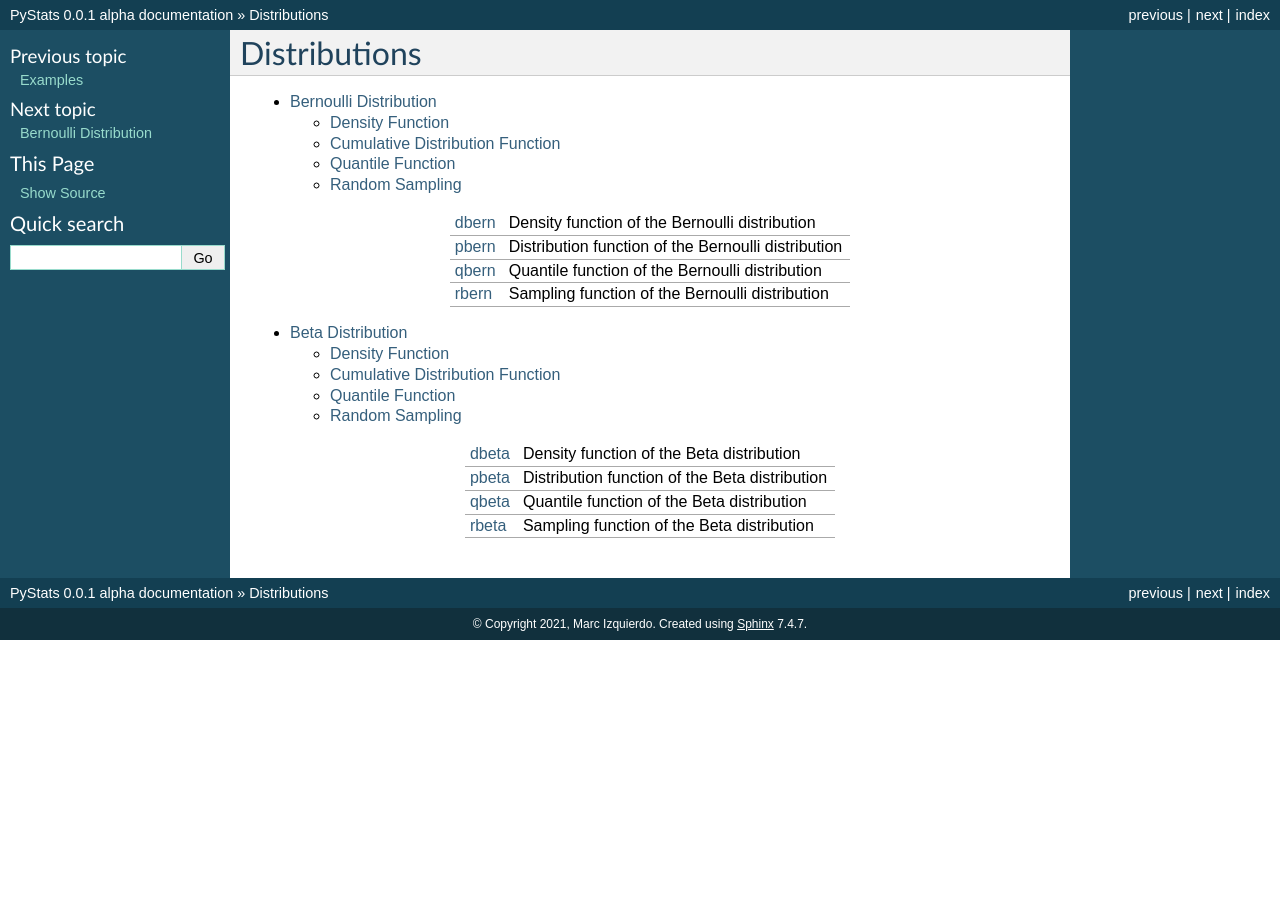
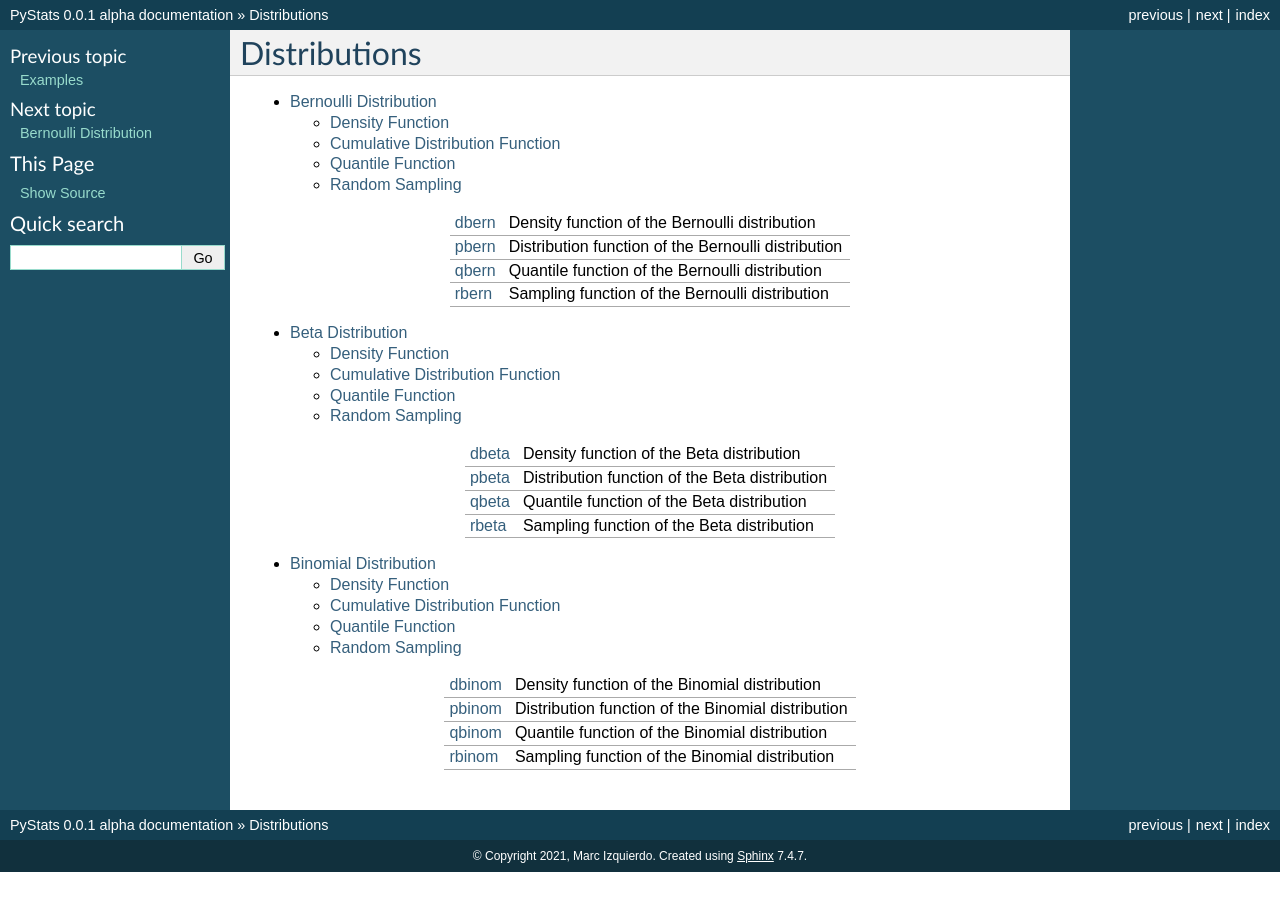
Before and after one commit to marcizhu/PyStats, a Sphinx documentation site: the page built from docs/source/api/index.rst, in a window 1280 px wide. Built offline with Sphinx 7.4.7, drawn with Linux system fonts in a browser that asks for light colours.

Commit message:
Added docs for Binomial distribution

```diff
--- a/docs/source/api/index.rst
+++ b/docs/source/api/index.rst
@@ -58,3 +58,18 @@ Distributions
 +----------------------------------------+--------------------------------------------------------------+
 | :ref:`rbeta <rbeta-func-ref1>`         | Sampling function of the Beta distribution                   |
 +----------------------------------------+--------------------------------------------------------------+
+
+.. toctree::
+   :maxdepth: 2
+
+   Binomial
+
++----------------------------------------+--------------------------------------------------------------+
+| :ref:`dbinom <dbinom-func-ref1>`       | Density function of the Binomial distribution                |
++----------------------------------------+--------------------------------------------------------------+
+| :ref:`pbinom <pbinom-func-ref1>`       | Distribution function of the Binomial distribution           |
++----------------------------------------+--------------------------------------------------------------+
+| :ref:`qbinom <qbinom-func-ref1>`       | Quantile function of the Binomial distribution               |
++----------------------------------------+--------------------------------------------------------------+
+| :ref:`rbinom <rbinom-func-ref1>`       | Sampling function of the Binomial distribution               |
++----------------------------------------+--------------------------------------------------------------+
```
Also changed, not shown: docs/source/api/Binomial.rst (added, +106 -0 lines), 1 other file.
